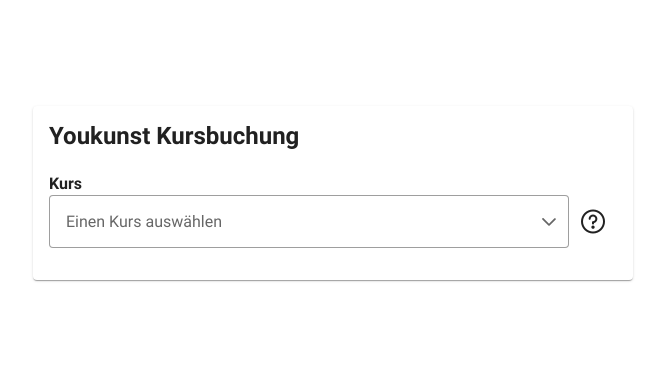
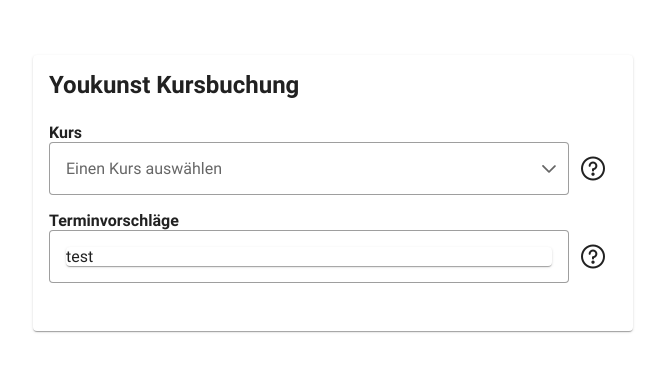
Before and after one commit to docweirdo/verplant, a Vue app in the folder frontend/: page / in a window 1280 px wide. Shown: the part 207-578 px from the top of the page, without its empty margins (307-972 px from the left). Built offline with nearby package versions, Linux system fonts and the light colour scheme.

Commit message:
worked on appointment-list
Co-authored-by: lokmeinmatz <matze.kind@web.de>

```diff
--- a/frontend/package.json
+++ b/frontend/package.json
@@ -17,6 +17,7 @@
   },
   "dependencies": {
     "core-js": "^3.6.5",
+    "moment": "^2.29.1",
     "primeicons": "^4.1.0",
     "primevue": "^3.3.5",
     "vue": "^3.0.0",
--- a/frontend/src/api.ts
+++ b/frontend/src/api.ts
@@ -1,3 +1,5 @@
+import moment from "moment";
+
 export interface Course {
   id: number;
   name: string;
@@ -6,8 +8,18 @@
   course_type?: string;
 }
 
+export interface Appointment {
+  id: number;
+  date: moment.Moment;
+  starttime: moment.Moment;
+  endtime: moment.Moment;
+  status: string;
+  proposer_id: number;
+}
+
 interface Api {
   getCourses(): Promise<Course[]>;
+  getAppointments(bookingId: number): Promise<Appointment[]>; // TODO: type
 }
 
 class FakeApi implements Api {
@@ -35,12 +47,36 @@
       },
     ]);
   }
+
+  getAppointments(bookingId: number): Promise<Appointment[]> {
+    return Promise.resolve([]);
+  }
 }
 
 class HttpApi implements Api {
   async getCourses(): Promise<Course[]> {
-    const result = await fetch("/api/courses");
-    return result.json();
+    const result = await fetch("/api/courses", { credentials: "include" });
+    const obj = await result.json();
+    if (!Array.isArray(obj)) {
+      console.warn("Expected array");
+    }
+    return obj;
+  }
+
+  async getAppointments(bookingId : number): Promise<Appointment[]> {
+    const result = await fetch(`/api/bookings/${bookingId}`, { credentials: "include" });
+    const obj = await result.json() as any[];
+    if (!Array.isArray(obj)) {
+      console.warn("Expected array");
+    }
+    return obj.map(appointment => {
+      return {
+        ...appointment,
+        date: moment(appointment.date, "DD-MM-YYYY"),
+        starttime: moment(appointment.starttime, "hh:mm"),
+        endtime: moment(appointment.endtime, "hh:mm"),
+      };
+    });
   }
 }
 
--- /dev/null
+++ b/frontend/src/components/AppointmentList.vue
@@ -0,0 +1,52 @@
+<template>
+    <Suspense>
+        <div class="appointment-list">
+            <div id="appointments" class="p-inputtextarea p-inputtext p-component">
+                <div class="p-component p-card">test</div>
+            </div>
+
+            <InfoDialog ref="infoDialog"/>
+        </div>
+    </Suspense>
+</template>
+
+<script lang="ts">
+
+// Foreign stuff
+import { defineComponent, Ref, ref } from "vue";
+
+// Our stuff
+import { currentTranslation } from "@/translations";
+import { api, Appointment} from "@/api"
+
+// Foreign components
+
+// Our components
+import InfoDialog from "@/components/InfoDialog.vue";
+
+export default defineComponent({
+  name: "AppointmentList",
+  components: {
+      InfoDialog
+  },
+  props: {
+      bookingId: Number,
+  },
+  async setup(props) {
+    const infoDialog = ref(false);
+    const appointments : Ref<Appointment[]> = ref([]);
+
+    if (props.bookingId) appointments.value = await api.getAppointments(props.bookingId);
+
+
+    return {
+      currentTranslation,
+      infoDialog
+    }
+  }
+});
+</script>
+
+<style scoped>
+
+</style>
--- a/frontend/src/translations.ts
+++ b/frontend/src/translations.ts
@@ -4,8 +4,12 @@
     "miscCourseType" : "Andere",
     "course" : "Kurs",
     "info" : "Info",
+    "appointmentSuggestions" : "Terminvorschläge",
 
     "information" : {
-        "courseSelection" : "Mithilfe dieses Dropdownmenüs können Sie den Kurs auswählen, den Sie gerne buchen möchten. Wenn Sie vorhaben, mehrere Kurse zu buchen, starten Sie bitte für jeden Kurs einen separaten Buchungsvorgang."
+        "courseSelection" : `Mithilfe dieses Dropdownmenüs können Sie den Kurs auswählen, den Sie gerne buchen möchten.
+        Wenn Sie vorhaben, mehrere Kurse zu buchen, starten Sie bitte für jeden Kurs einen separaten Buchungsvorgang.`,
+        "appointmentList": `In diesem Feld finden Sie eine Liste der Terminvorschläge, die Sie abgegeben haben und die
+        Ihnen gemacht worden sind. Lassen Sie dieses Feld leer, um Vorschläge anzufragen. //TODO: Colorcodes`
     }
 };
--- a/frontend/src/views/Home.vue
+++ b/frontend/src/views/Home.vue
@@ -5,9 +5,10 @@
         {{ currentTranslation.bookingCardTitle }}
       </template>
       <template #content>
-        <h4>{{ currentTranslation.course }}</h4>
+        <label for="courseSelection">{{ currentTranslation.course }}</label>
         <div class="field-with-info">
           <Dropdown
+            id="courseSeleciton"
             v-model="selectedCourse"
             v-bind:options="groupedCourses"
             optionLabel="name"
@@ -17,6 +18,11 @@
             v-bind:filter="true"
           />
           <i class="pi pi-question-circle info-icon" v-on:click="infoDialog.displayInfoDialog(currentTranslation.course, currentTranslation.information.courseSelection)"/>
+        </div>
+        <label for="courseSelection">{{ currentTranslation.appointmentSuggestions }}</label>
+        <div class="field-with-info">
+          <AppointmentList class="appointment-list"/>
+          <i class="pi pi-question-circle info-icon" v-on:click="infoDialog.displayInfoDialog(currentTranslation.appointmentSuggestions, currentTranslation.information.appointmentList)"/>
         </div>
       </template>
     </Card>
@@ -38,6 +44,7 @@
 
 // Our Components
 import InfoDialog from "@/components/InfoDialog.vue";
+import AppointmentList from "@/components/AppointmentList.vue";
 
 
 export default defineComponent({
@@ -46,6 +53,7 @@
     Card,
     Dropdown,
     InfoDialog,
+    AppointmentList
   },
   async setup() {
     const selectedCourse = ref(null);
@@ -97,15 +105,15 @@
   margin: 0 auto;
 }
 
-h4 {
-  margin: 0;
-  margin-bottom: 2px;
+label {
+  font-weight: bold;
 }
 
 .field-with-info {
   display: grid;
   grid-template-columns: auto 3em;
   align-items: center;
+  margin-bottom: 1em;
 }
 
 .field-with-info > .info-icon {
```
Also changed, not shown: frontend/src/components/InfoDialog.vue (+9 -1 lines), 2 other files (tests, documents, lock files or other folders).
